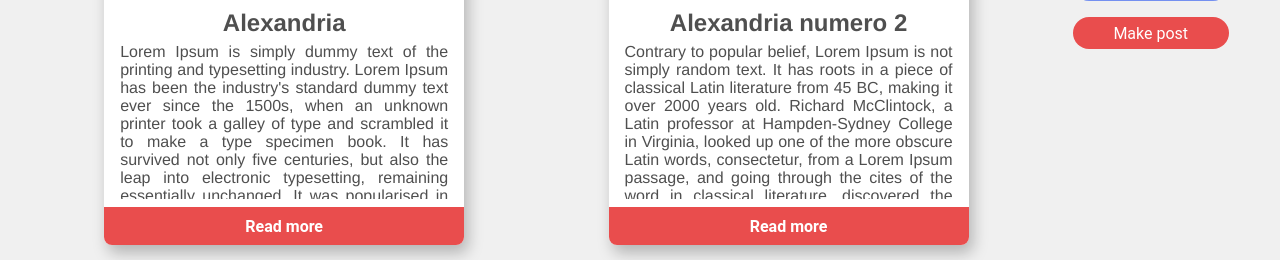
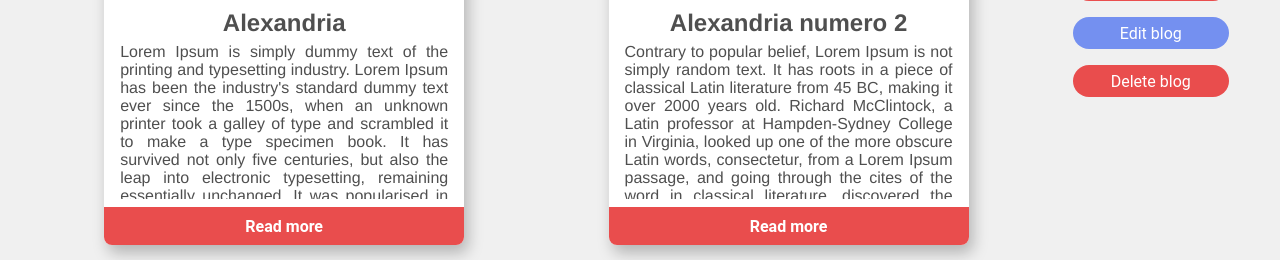
Before and after one commit to TristanRedrose/Inkwell, a Django app: a page that uses main/templates/main/components/side-bar.html in a window 1280 px wide. Shown: the part 448-708 px from the top of the page. Run offline with Django 4.2, Linux system fonts and the light colour scheme; a user stored in the database is signed in; data comes from the database, SQL or seed files in the repository; both versions use the stored data as it was after the commit.

Commit message:
added delete blog

```diff
--- a/main/static/main/styles.css
+++ b/main/static/main/styles.css
@@ -1028,6 +1028,16 @@ ul, .error-message {
     cursor: pointer;
 }
 
+.delete-blog-button {
+    width: 100%;
+    border: none;
+    cursor: pointer;
+    color: white;
+    font-size: 16px;
+    font-family: Montserrat, "Helvetica Neue", Helvetica, sans-serif;
+    font-weight: 600;
+}
+
 @media screen and (max-width: 1440px) {
     .post-div, .post-search-div {
         grid-template-columns: 50% 50%;
--- a/main/templates/main/components/side-bar.html
+++ b/main/templates/main/components/side-bar.html
@@ -17,13 +17,6 @@
     </form>
 </div>
 {% if user.is_authenticated %}
-    {% if request.user == blog.author %}
-        <a class="nav-link" href="{% url 'edit_blog_view' blog.name %}">
-            <div class="make">
-                <p>Edit blog</p>
-            </div>
-        </a>
-    {% endif %}
     {% if check == True or blog.author == request.user %}
         <a class="nav-link" href="{% url 'create_post_view' %}">
             <div class="edit">
@@ -43,4 +36,17 @@
             </div>
         </a>
     {% endif %}
+    {% if request.user == blog.author %}
+        <a class="nav-link" href="{% url 'edit_blog_view' blog.name %}">
+            <div class="make">
+                <p>Edit blog</p>
+            </div>
+        </a>
+        <a class="nav-link" href="{% url 'delete_blog_view' blog.name %}">
+            <div class="edit">
+                <p>Delete blog</p>
+            </div>
+        </a>
+    {% endif %}
+
 {% endif %}
--- a/main/urls.py
+++ b/main/urls.py
@@ -9,6 +9,7 @@ urlpatterns = [
     path("logout", views.log_out, name="logout"),
     path("create_blog_view", views.create_blog_view, name="create_blog_view"),
     path("edit_blog_view/<str:blog_name>", views.edit_blog_view, name="edit_blog_view"),
+    path("delete_blog_view/<str:blog_name>", views.delete_blog_view, name="delete_blog_view"),
     path("create_post_view", views.create_post_view, name="create_post_view"),
     path("edit_post_view/<str:post_title>", views.edit_post_view, name="edit_post_view"),
     path("delete/<str:post_title>", views.delete_post_view, name="delete_post_view"),
--- a/main/views.py
+++ b/main/views.py
@@ -60,6 +60,25 @@ def edit_blog_view(request, blog_name):
         "blog": blog,
         "categories": ctg
     })
+
+@login_required(login_url="/sign_in")
+def delete_blog_view(request, blog_name):
+
+    blog = Blog.objects.get(name=blog_name,author=request.user)
+
+    # Redirect user back to post if user does not have permission to edit post
+    if request.user != blog.author:
+        return redirect("blogs")
+
+    if request.method == 'POST':
+
+        blog.delete()
+        return redirect("create_blog_view")
+
+    else:
+        return render(request,"main/delete_blog.html", {
+                "blog":blog
+            })
 
 @login_required(login_url="/sign_in")
 def create_post_view(request):
```
Also changed, not shown: main/templates/main/delete_blog.html (added, +53 -0 lines), db.sqlite3.
